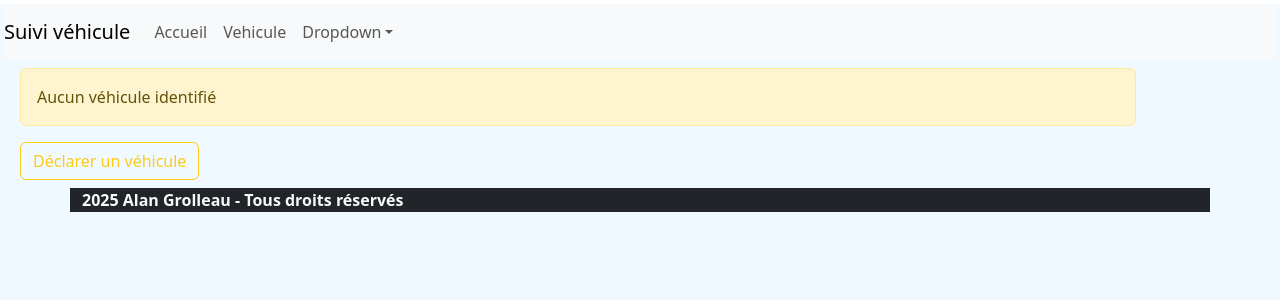
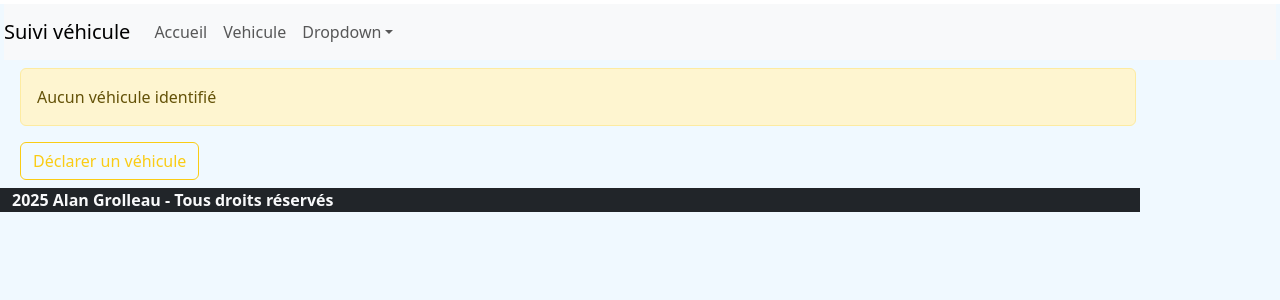
Before and after one commit to AlanGdev/car_Manager, a React (Vite) app: page / in a window 1280 px wide. Shown: the top 300 px of the page. Built offline with nearby package versions, Linux system fonts and the light colour scheme.

Commit message:
Ajout de marges

```diff
--- a/src/components/footer/index.jsx
+++ b/src/components/footer/index.jsx
@@ -1,7 +1,7 @@
 import { Container } from 'react-bootstrap'
 function Footer() {
   return (
-    <Container className="bg-dark text-light fw-bold">
+    <Container className=" m-0 bg-dark text-light fw-bold">
       2025 Alan Grolleau - Tous droits réservés
     </Container>
   )
--- a/src/components/histoPleins/index.jsx
+++ b/src/components/histoPleins/index.jsx
@@ -5,7 +5,7 @@ function HistoPleins({ pleins }) {
   return (
     <>
       {pleins.map((plein, index) => (
-        <Card key={index}>
+        <Card className="m-4" key={index}>
           <Card.Body>
             <Card.Title>{`Le ${plein.date} à ${plein.kilometrage}`}</Card.Title>
             <Card.Text>{`${plein.volume} L. pour ${plein.prix} €`}</Card.Text>
```
